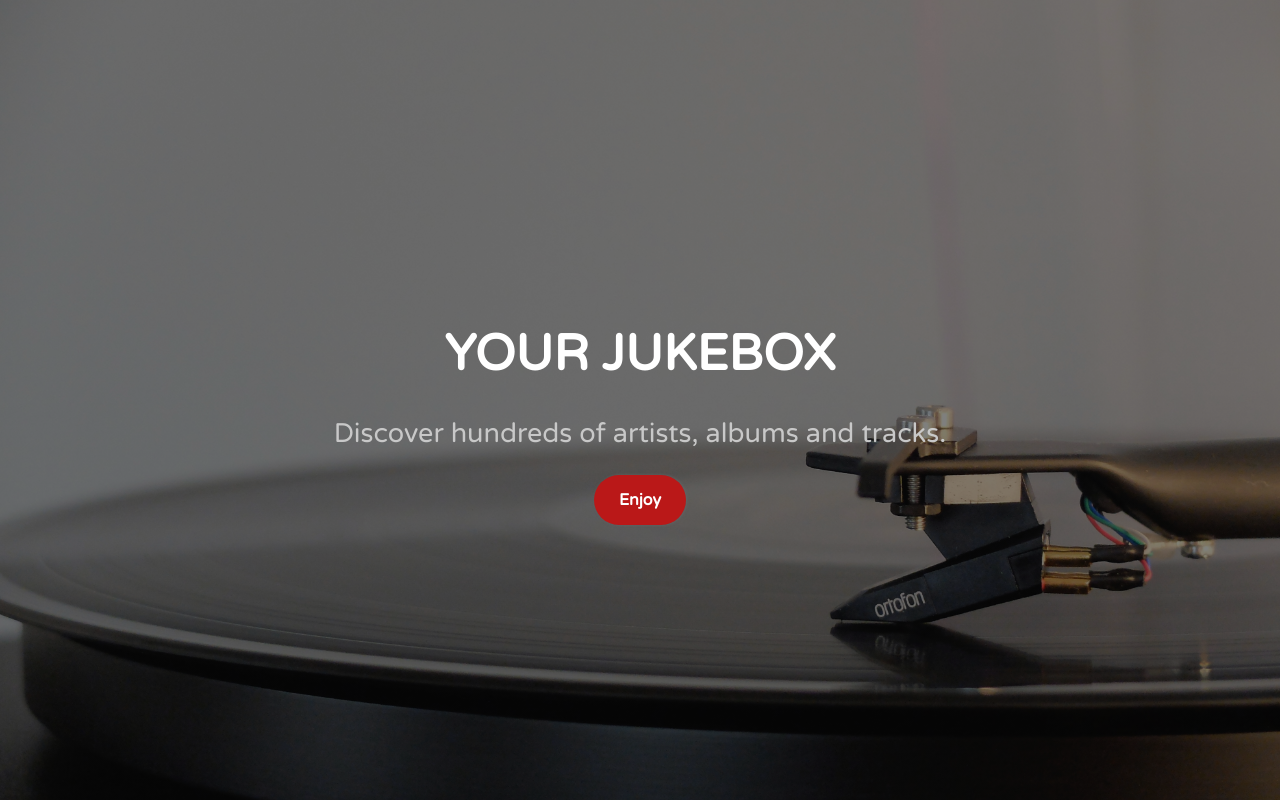
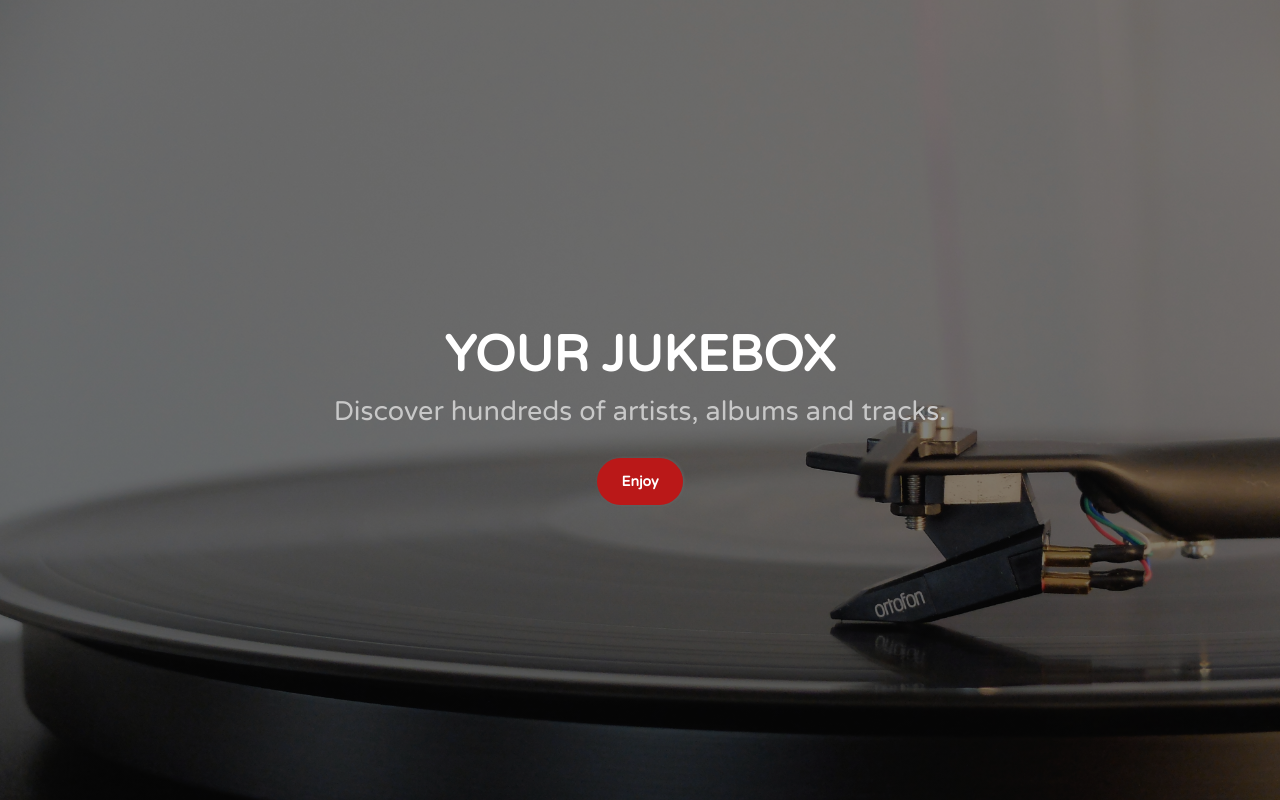
Before and after one commit to jessicalesly/homepage, a plain HTML site: page index.html in a window 1280 px wide. Shown: the top 800 px of the page. Drawn offline with nearby package versions, Linux system fonts and the light colour scheme; files whose address does not match are found by name.

Commit message:
fontawesome and boostrap added

```diff
--- a/index.html
+++ b/index.html
@@ -1,9 +1,11 @@
 <html>
   <head>
     <meta charset="utf-8">
-    <title>Airbnb home</title>
+    <title>Jukebox</title>
     <link href="https://fonts.googleapis.com/css?family=Varela+Round" rel="stylesheet">
+    <link rel="stylesheet" href="https://maxcdn.bootstrapcdn.com/bootstrap/3.2.0/css/bootstrap.min.css">
     <link href="http://maxcdn.bootstrapcdn.com/font-awesome/4.2.0/css/font-awesome.min.css" rel="stylesheet">
+    <link href="https://use.fontawesome.com/releases/v5.0.6/css/all.css" rel="stylesheet">
     <link rel="stylesheet" href="css/style.css">
   </head>
   <body>
```
